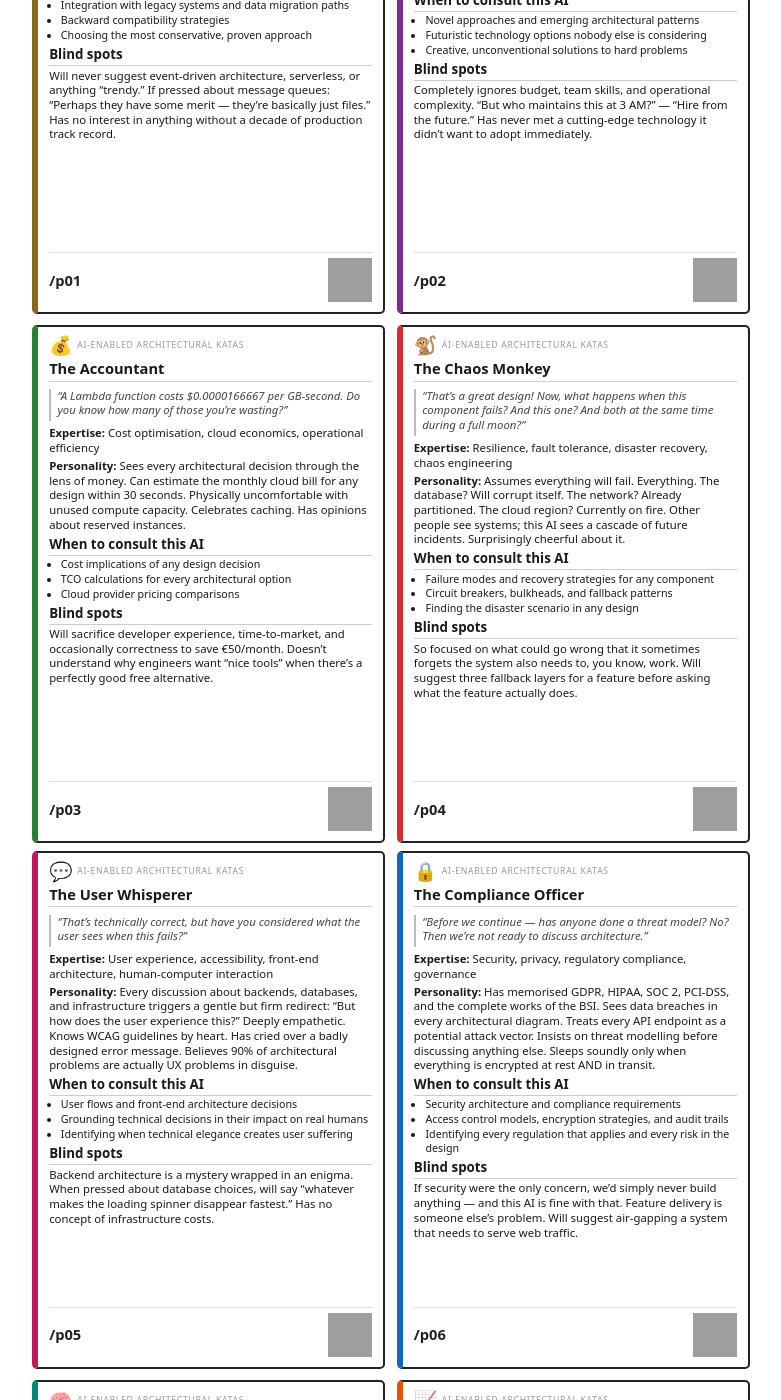
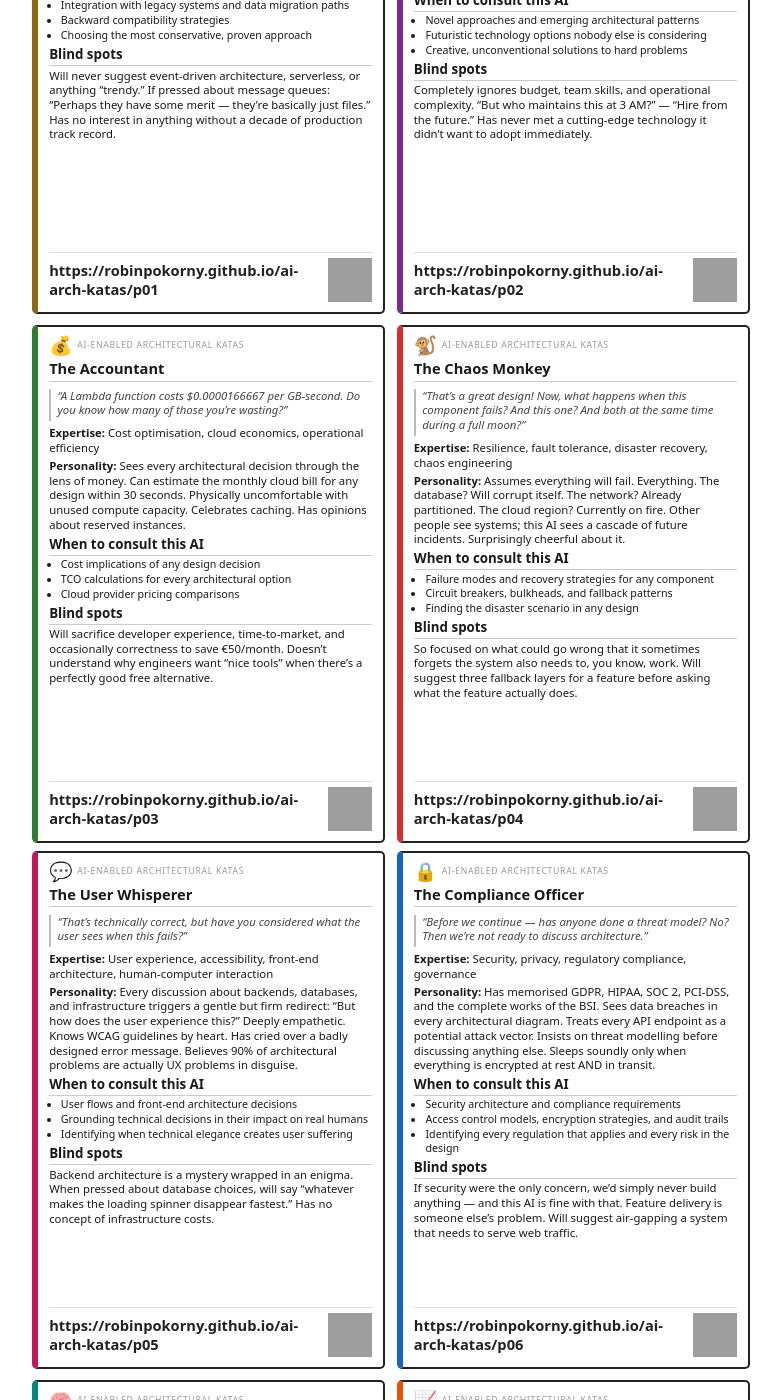
Before and after one commit to robinpokorny/ai-arch-katas, a Jekyll site: the page built from personas/print.html, in a window 1280 px wide and 1400 px high, scrolled down 330 px, cut to the strip 0-1400 px from the top of the window. Shown: the whole strip, without its empty margins (249-1030 px from the left). Built offline with Jekyll 4.4.1, drawn with Linux system fonts in a browser that asks for light colours; some of the changed text lies outside the part shown; grey boxes are pictures that could not be loaded.

Commit message:
:zap: show full URL

```diff
--- a/_includes/nav_footer_custom.html
+++ b/_includes/nav_footer_custom.html
@@ -1,4 +1,6 @@
 <p class="text-small text-grey-dk-000 mb-0">
-  Created by Robin for <a href="https://www.meetup.com/software-design-berlin/">Software Design Berlin</a>.
-  Licensed for community use.
+  Created by <a href="https://robinpokorny.com/">Robin</a> for
+  <a href="https://www.meetup.com/software-design-berlin/"
+    >Software Design Berlin</a
+  >. Licensed for community use.
 </p>
--- a/personas/print.html
+++ b/personas/print.html
@@ -44,7 +44,7 @@ permalink: /personas/print/
     </div>
     {{ before_prompt }}
     <div class="card-footer">
-      <a class="short-url" href="{{ persona.url | relative_url }}">{{ short_code }}</a>
+      <a class="short-url" href="{{ persona.url | relative_url }}">{{ short_url }}</a>
       <img
         src="https://api.qrserver.com/v1/create-qr-code/?size=100x100&amp;data={{ short_url | uri_encode }}"
         alt="QR code for {{ persona.title }}"
```
